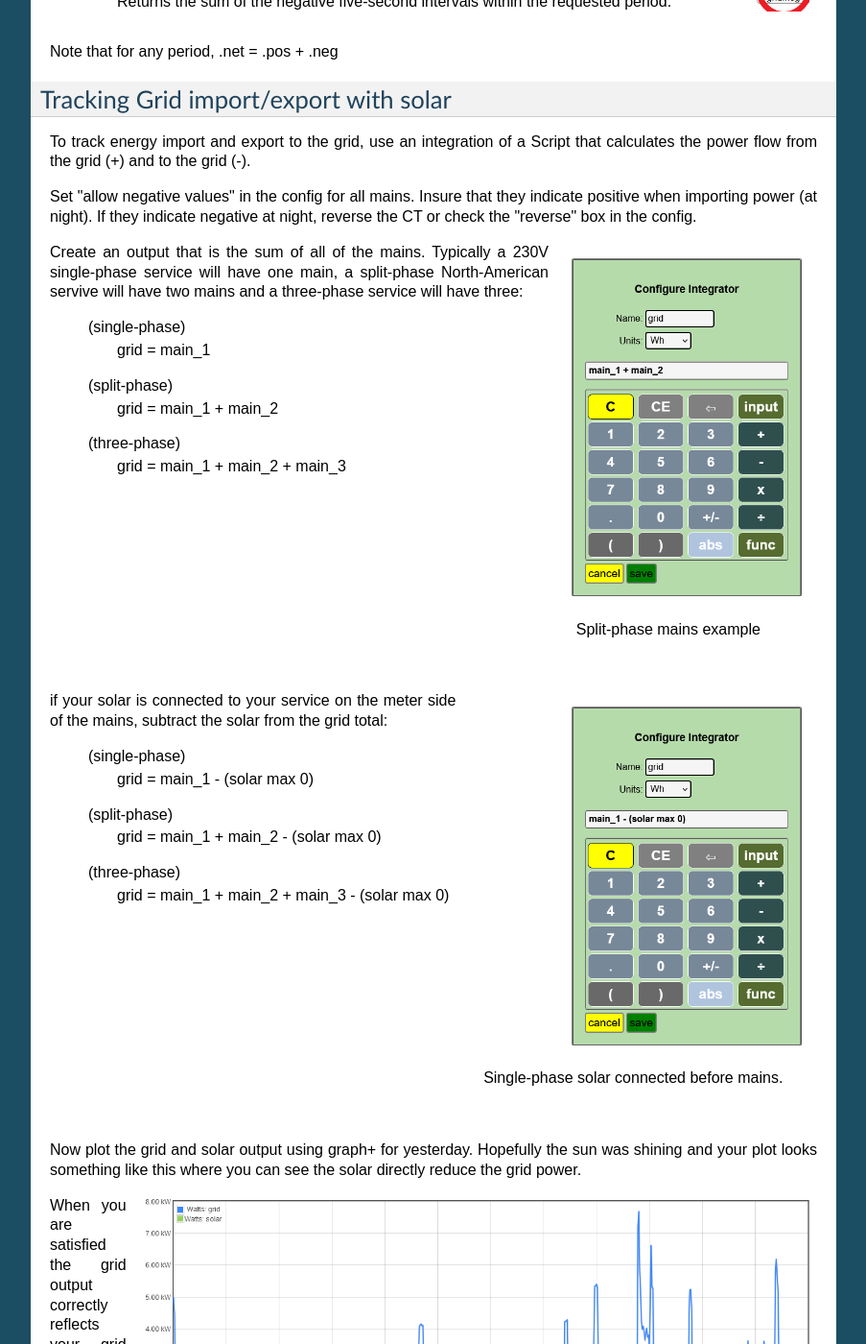
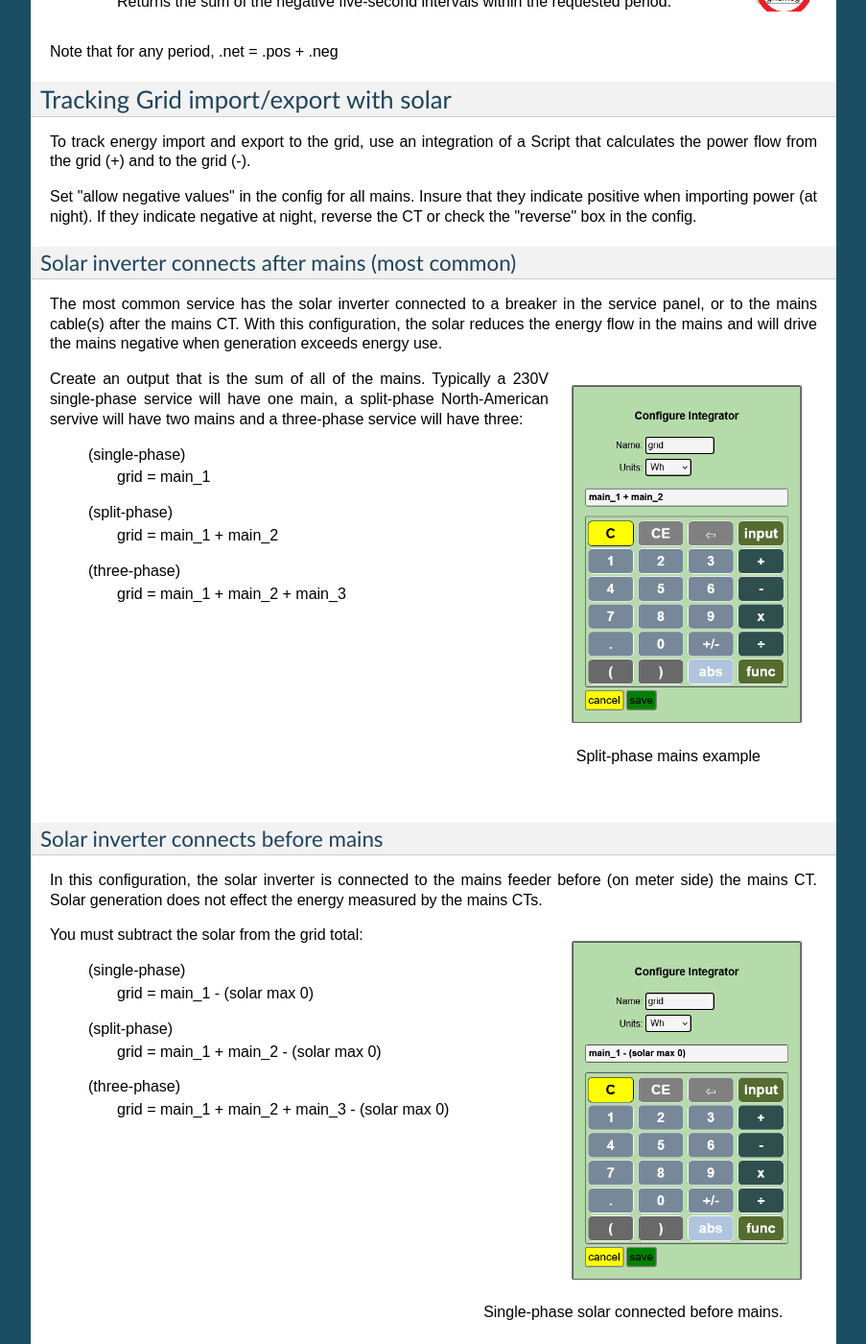
Before and after one commit to boblemaire/IoTaWatt, a Sphinx documentation site: the page built from Docs/integrators.rst, in a window 1280 px wide and 1400 px high, scrolled down 1818 px. Shown: the whole window at 96% size, without its empty margins (198-1101 px from the left). Built offline with Sphinx 7.4.7, drawn with Linux system fonts in a browser that asks for light colours; formulas are drawn with MathJax 3; pages that are not in the unit, such as notebooks, are missing from menus; some of the changed text lies outside the part shown.

Commit message:
Update integrators.rst

```diff
--- a/Docs/integrators.rst
+++ b/Docs/integrators.rst
@@ -113,6 +113,14 @@ Insure that they indicate positive when importing power (at night).
 If they indicate negative at night, reverse the CT or check the
 "reverse" box in the config.
 
+Solar inverter connects after mains (most common)
+""""""""""""""""""""""""""""""""""""""""""""""""""
+
+The most common service has the solar inverter connected to a breaker
+in the service panel, or to the mains cable(s) after the mains CT.
+With this configuration, the solar reduces the energy flow in the mains
+and will drive the mains negative when generation exceeds energy use.
+
 .. figure:: pics/integrators/configureMainIntegrator.png
     :scale: 60 %
     :align: right
@@ -134,6 +142,13 @@ a three-phase service will have three:
   (three-phase)
     grid = main_1 + main_2 + main_3
 
+Solar inverter connects before mains
+""""""""""""""""""""""""""""""""""""
+
+In this configuration, the solar inverter is connected to the mains feeder
+before (on meter side) the mains CT. Solar generation does not effect the energy measured
+by the mains CTs.
+
 .. figure:: pics/integrators/configureType1Solar.png
     :scale: 60 %
     :align: right
@@ -141,8 +156,7 @@ a three-phase service will have three:
 
     Single-phase solar connected before mains.
 
-if your solar is connected to your service on the meter side of
-the mains, subtract the solar from the grid total:
+You must subtract the solar from the grid total:
 
   (single-phase)
     grid = main_1 - (solar max 0)
```
